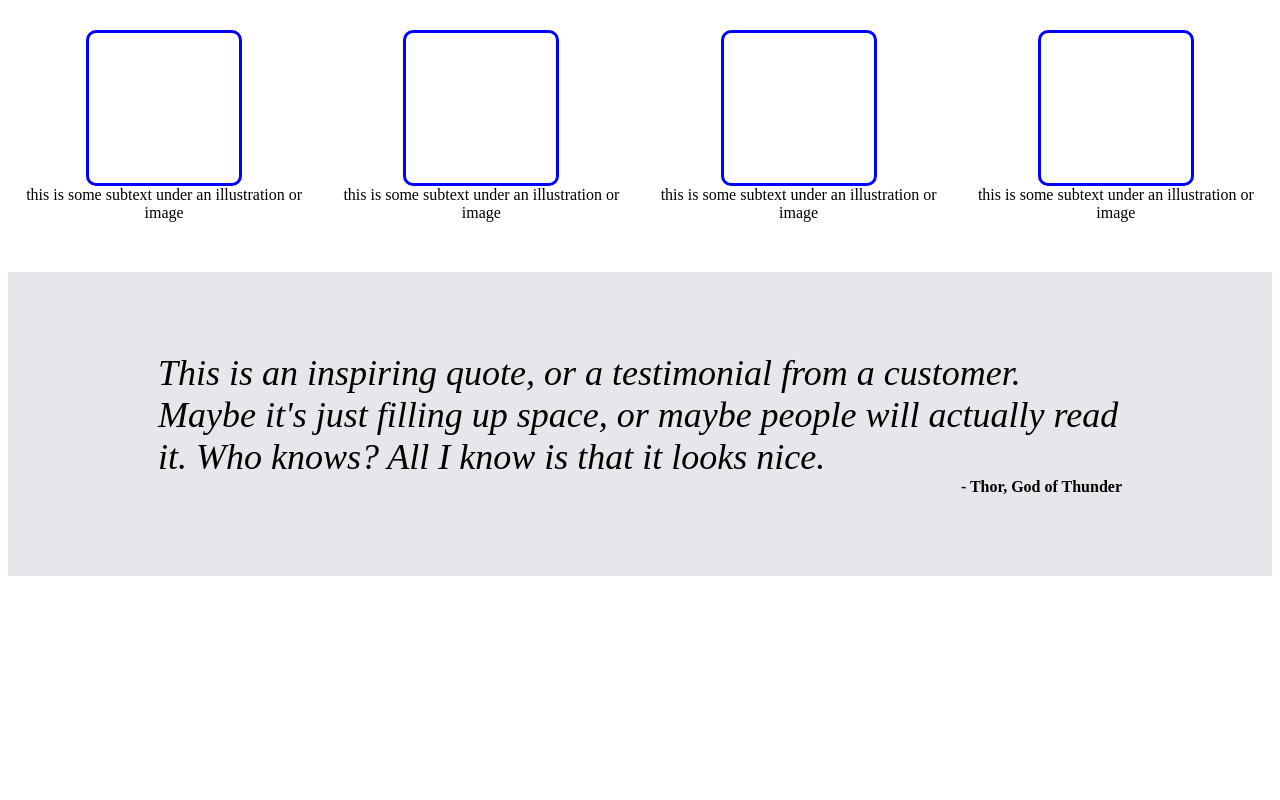
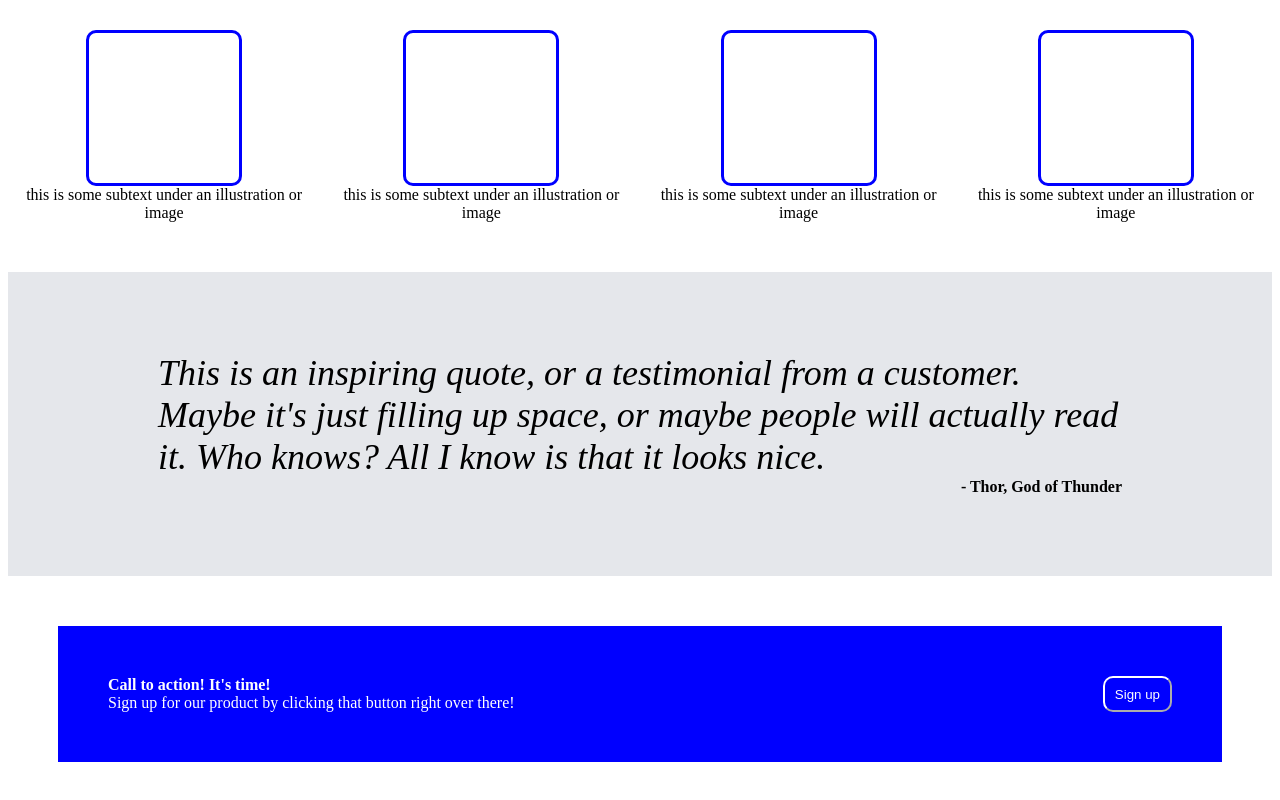
Before and after one commit to skye-mo/foundations-landing-page, a plain HTML site: page index.html in a window 1280 px wide. Shown: the part 449-1249 px from the top of the page. Before the commit the page ends 1033 px from the top, so only its background shows below. Drawn offline with Linux system fonts and the light colour scheme.

Commit message:
Finished HTML and CSS for project. All elements are present and styled.

```diff
--- a/index.html
+++ b/index.html
@@ -101,5 +101,30 @@
 
     </div>
 
+
+    <!-- Call to action. -->
+
+    <div class="blue-box">
+
+        <div class="left">
+
+            <div class="call-to-action">
+                Call to action! It's time!
+            </div>
+
+            <div class="cta-text">
+                Sign up for our product by clicking that button right over there!
+            </div>
+
+        </div>
+
+        <div class="right">
+            <button class="sign-up-2">
+                Sign up
+            </button>
+        </div>
+
+    </div>
+
 </body>
 </html>
--- a/style.css
+++ b/style.css
@@ -136,3 +136,44 @@
     font-weight: bold;
     text-align: right;
 }
+
+/* Call to action. */
+
+.blue-box {
+    background-color: blue;
+    display: flex;
+    flex-direction: row;
+    margin-top: 50px;
+    margin-bottom: 50px;
+    margin-left: 50px;
+    margin-right: 50px;
+    padding: 50px;
+}
+
+.call-to-action {
+    font-weight: bold;
+    color: white;
+}
+
+.cta-text {
+    color: white;
+}
+
+.left, .right {
+    display: flex;
+    flex-direction: row;
+}
+
+.left {
+    flex-direction: column;
+    flex: 2;
+}
+
+.sign-up-2 {
+    color: white;
+    background-color: blue;
+    border-color: white;
+    border-radius: 10px;
+    padding-left: 10px;
+    padding-right: 10px;
+}
```
